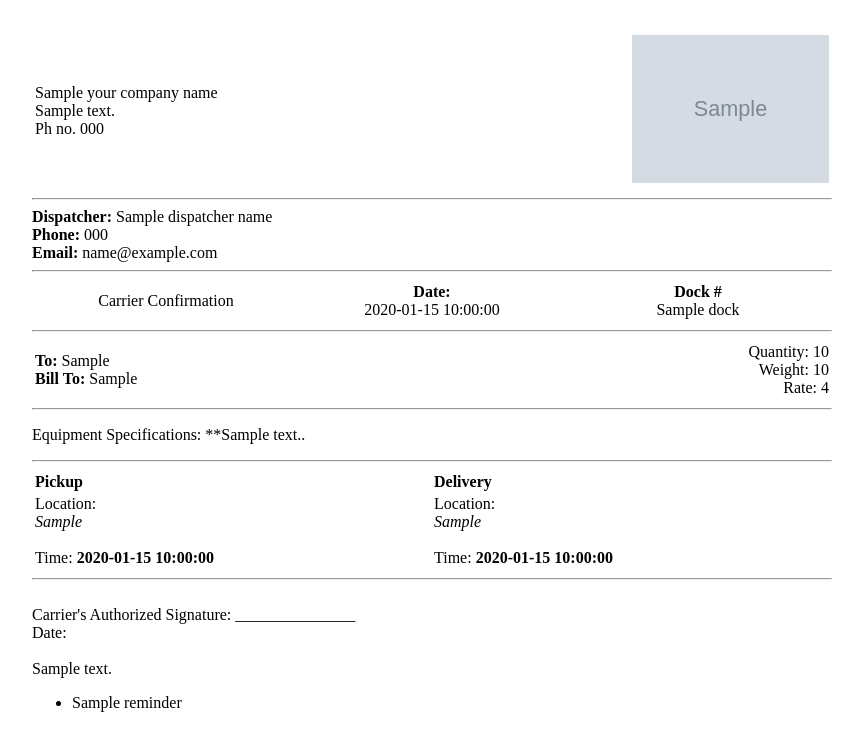
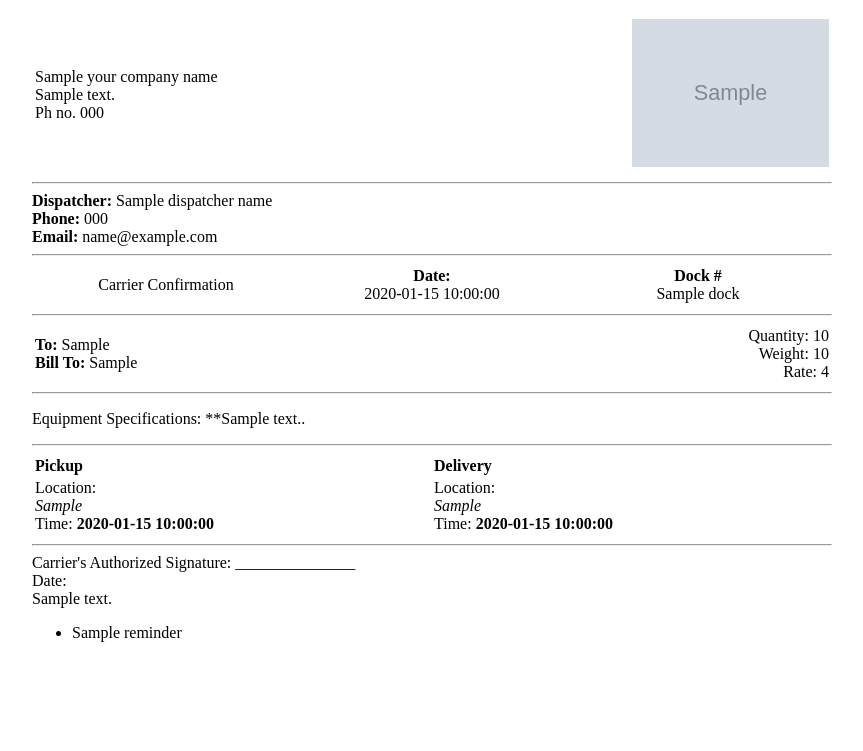
Before and after one commit to yg1222/bill-of-lading, a Flask app: template templates/bill_of_lading.html in a window 1280 px wide. Shown: the top 751 px of the page, without its empty margins (208-1071 px from the left). Run offline with Flask 2, Linux system fonts and the light colour scheme; the template is opened without the code that fills it: most values are stand-ins (such as "Sample title", 1, 10 or a date in 2020); grey boxes marked "Sample" are stand-in pictures.

Commit message:
modified

```diff
--- a/templates/bill_of_lading.html
+++ b/templates/bill_of_lading.html
@@ -8,7 +8,7 @@
   <title>Document</title>
 </head>
 
-<body style="max-width: 800px; margin: 0 auto; padding: 1rem 1rem 1rem 1rem;">
+<body style="max-width: 800px; margin: 0 auto; ">
 
   <div style="padding-top: 1rem;">
 
@@ -66,21 +66,19 @@
       </tr>
 
       <tr>
-        <td style="width: 50%;">Location: <address>{{pickup_location}}</address> <BR> Time: <time><b>{{pickup_time}}</b></time>
+        <td style="width: 50%;">Location: <address>{{pickup_location}}</address> Time: <time><b>{{pickup_time}}</b></time>
         </td>
 
-        <td style="width: 50%;">Location: <address>{{delivery_location}}</address> <BR> Time:
+        <td style="width: 50%;">Location: <address>{{delivery_location}}</address> Time:
           <time><b>{{delivery_time}}</b></time></td>
       </tr>
     </table>
 
     <hr>
     <div>
-      <br>
       Carrier's Authorized Signature: _______________<br>
       Date:
     </div>
-    <br>
     <div>
       {{comments}}
       </p>
```
